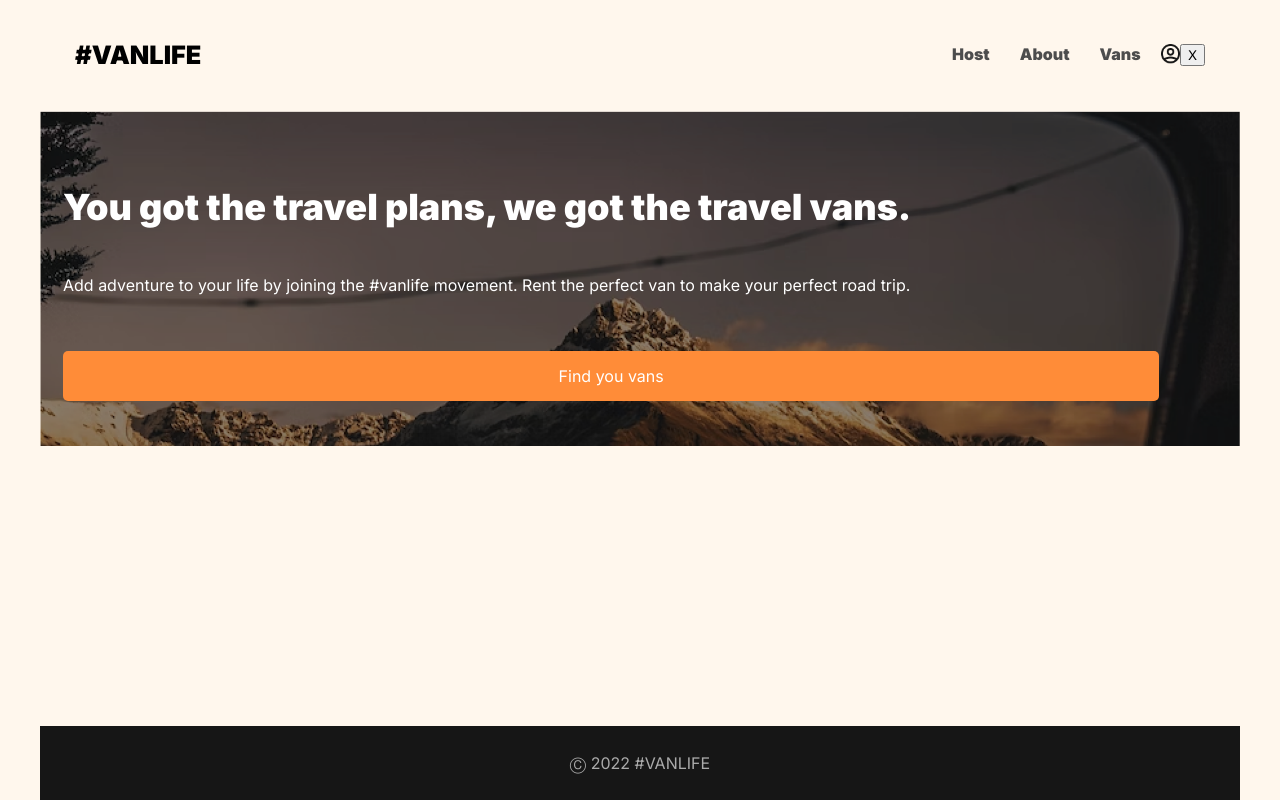
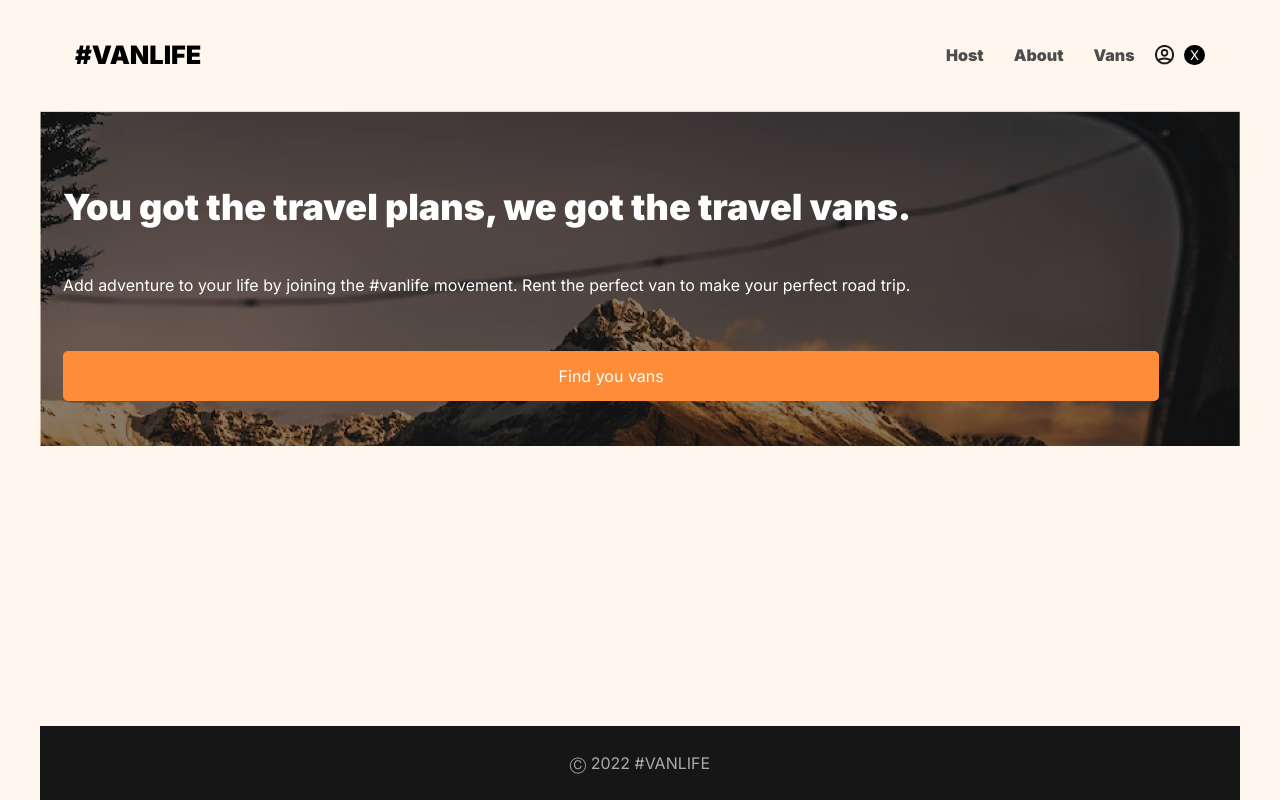
Before and after one commit to rafaeladev/VanLife, a React (Create React App) app: page /#/ in a window 1280 px wide. Built offline with nearby package versions, Linux system fonts and the light colour scheme; what miragejs would draw is missing.

Commit message:
styles for host page

```diff
--- a/src/components/Nav.jsx
+++ b/src/components/Nav.jsx
@@ -40,7 +40,9 @@ const Nav = () => {
                 <Link to="login" className="login-link">
                     <img src={image} alt="avatar icon" />
                 </Link>
-                <button onClick={fakeLogOut}>X</button>
+                <button className="x-button" onClick={fakeLogOut}>
+                    X
+                </button>
             </div>
         </nav>
     );
--- a/src/pages/Host/HostVanInfo.jsx
+++ b/src/pages/Host/HostVanInfo.jsx
@@ -1,8 +1,13 @@
 import React from "react";
-import { useOutletContext } from "react-router";
+import { useOutletContext, useLoaderData, useParams } from "react-router";
+import { getHostVans } from "../../api.js";
 
 const HostVanInfo = () => {
-    const { currentVan } = useOutletContext();
+    // const { currentVan } = useOutletContext();
+    const params = useParams();
+    const currentVan = getHostVans(params.id);
+
+    console.log(currentVan);
     return (
         <section className="host-van-detail-info">
             <h4>
--- a/src/style.css
+++ b/src/style.css
@@ -412,11 +412,13 @@ footer {
 }
 
 /* Host van detail */
-
+.host-van-detail-layout-container {
+    margin: 20px 30px;
+}
 .host-van-detail {
     background-color: #ffffff;
     padding: 20px;
-    margin: 20px 26px;
+    margin-bottom: 2em;
     border-radius: 5px;
 }
 
@@ -486,7 +488,20 @@ footer {
 }
 
 .host-van-detail-info {
-    padding-inline: 0;
+    padding-inline: 20px;
+}
+
+.host-van-detail {
+    display: flex;
+    flex-direction: column;
+    align-items: center;
+    gap: 20px;
+}
+
+.host-van-detail > img {
+    border-radius: 5px;
+    margin: auto;
+    width: 50%;
 }
 
 .host-van-detail-info > h4 {
@@ -496,6 +511,15 @@ footer {
 }
 .host-van-detail-info > h4 > span {
     font-weight: 400;
+}
+
+.host-van-detail-info-text {
+    width: 50%;
+}
+
+.host-van-detail-nav {
+    display: flex;
+    gap: 20px;
 }
 
 .host-van-price {
@@ -564,6 +588,7 @@ footer {
     height: 55px;
     margin-top: 22px;
     color: white;
+    background-color: #000000;
     font-family: "Inter", sans-serif;
     font-size: 1rem;
 }
@@ -583,6 +608,18 @@ footer {
     margin-left: 20px;
 }
 
+.x-button {
+    background-color: #000000;
+    color: white;
+    border: none;
+    border-radius: 12px;
+    margin-left: 10px;
+}
+
 .red {
     color: red;
 }
+
+.buttonLogin {
+    background-color: black;
+}
```
